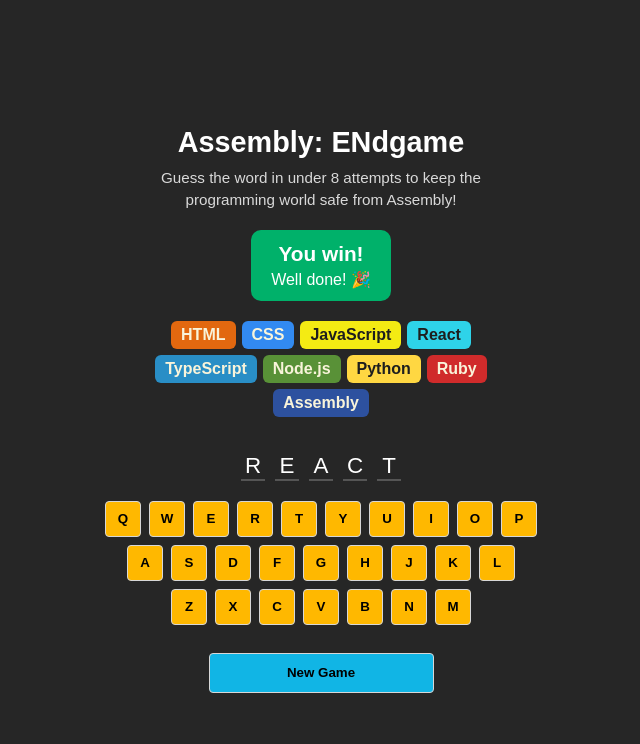
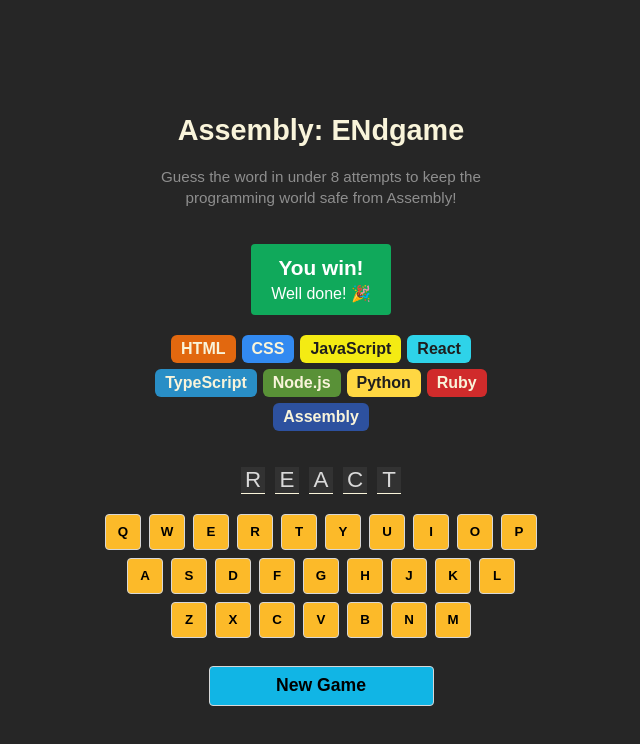
Before and after one commit to Halcyon666/react-daily-learn, a React (Vite) app: page / in a window 1280 px wide. Shown: the top 744 px of the page, without its empty margins (319-959 px from the left). Built offline with nearby package versions, Linux system fonts and the light colour scheme.

Commit message:
css优化

```diff
--- a/src/assembly endgame/App.tsx
+++ b/src/assembly endgame/App.tsx
@@ -63,7 +63,7 @@
       <section className="word">{currentWordElements}</section>
       <div>
         <section className="keyboard">{keyboardElements(alphabet)}</section>
-        <section className="keyboard" id="keyboard2">
+        <section className="keyboard less-gap">
           {keyboardElements(alphabet1)}
         </section>
       </div>
--- a/src/assembly endgame/index.css
+++ b/src/assembly endgame/index.css
@@ -17,35 +17,34 @@
 }
 
 main {
+
     display: flex;
     flex-direction: column;
     align-items: center;
     text-align: center;
     /* ✅ 让多行文字居中 */
     gap: 20px;
-    max-width: 700px;
 }
 
 /* ---------- Header ---------- */
 header h1 {
     font-size: 1.8rem;
-    color: #fff;
-    margin-bottom: 8px;
+    color: #F9F4DA;
 }
 
 header p {
     font-size: 0.95rem;
     line-height: 1.4;
-    max-width: 400px;
-    margin: 0 auto;
+    max-width: 350px;
+    color: #8E8E8E;
 }
 
 /* ---------- Game status ---------- */
 section.game-status {
-    background-color: #00b16a;
+    background-color: #10A95B;
     color: white;
     padding: 12px 20px;
-    border-radius: 10px;
+    border-radius: 4px;
     width: fit-content;
 }
 
@@ -78,14 +77,13 @@
 /* ---------- Word section ---------- */
 section.word {
     display: flex;
-    justify-content: center;
     gap: 10px;
 }
 
 section.word span {
     font-size: 1.4rem;
-    color: #fff;
-    border-bottom: 2px solid #555;
+    background-color: #323232;
+    border-bottom: 1px solid #F9F4DA;
     min-width: 24px;
     text-align: center;
 }
@@ -100,7 +98,8 @@
 }
 
 section.keyboard button {
-    background-color: #ffb800;
+    background-color: #FCBA29;
+    border: 1px solid #D7D7D7;
     color: #000;
     border-radius: 4px;
     width: 36px;
@@ -108,7 +107,6 @@
     font-weight: bold;
     cursor: pointer;
     transition: transform 0.1s ease-in-out;
-    border: 1px solid #D7D7D7;
 }
 
 section.keyboard button:hover {
@@ -116,7 +114,7 @@
 }
 
 
-#keyboard2 {
+.keyboard.less-gap {
     padding: 8px;
 }
 
@@ -136,6 +134,7 @@
     height: 40px;
     color: black;
     font-weight: bold;
+    font-size: 1.1rem;
     cursor: pointer;
     border-radius: 4px;
 }
```
